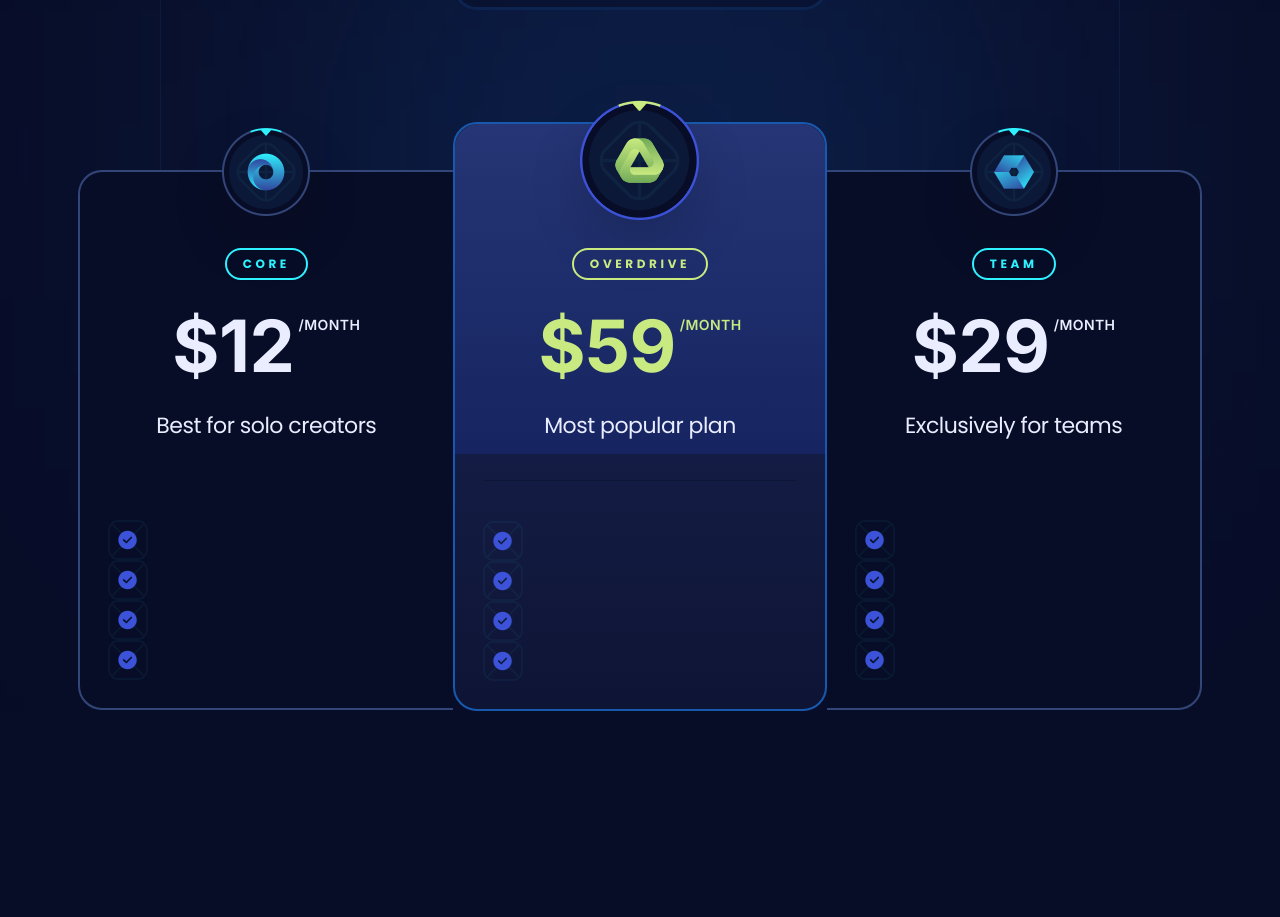
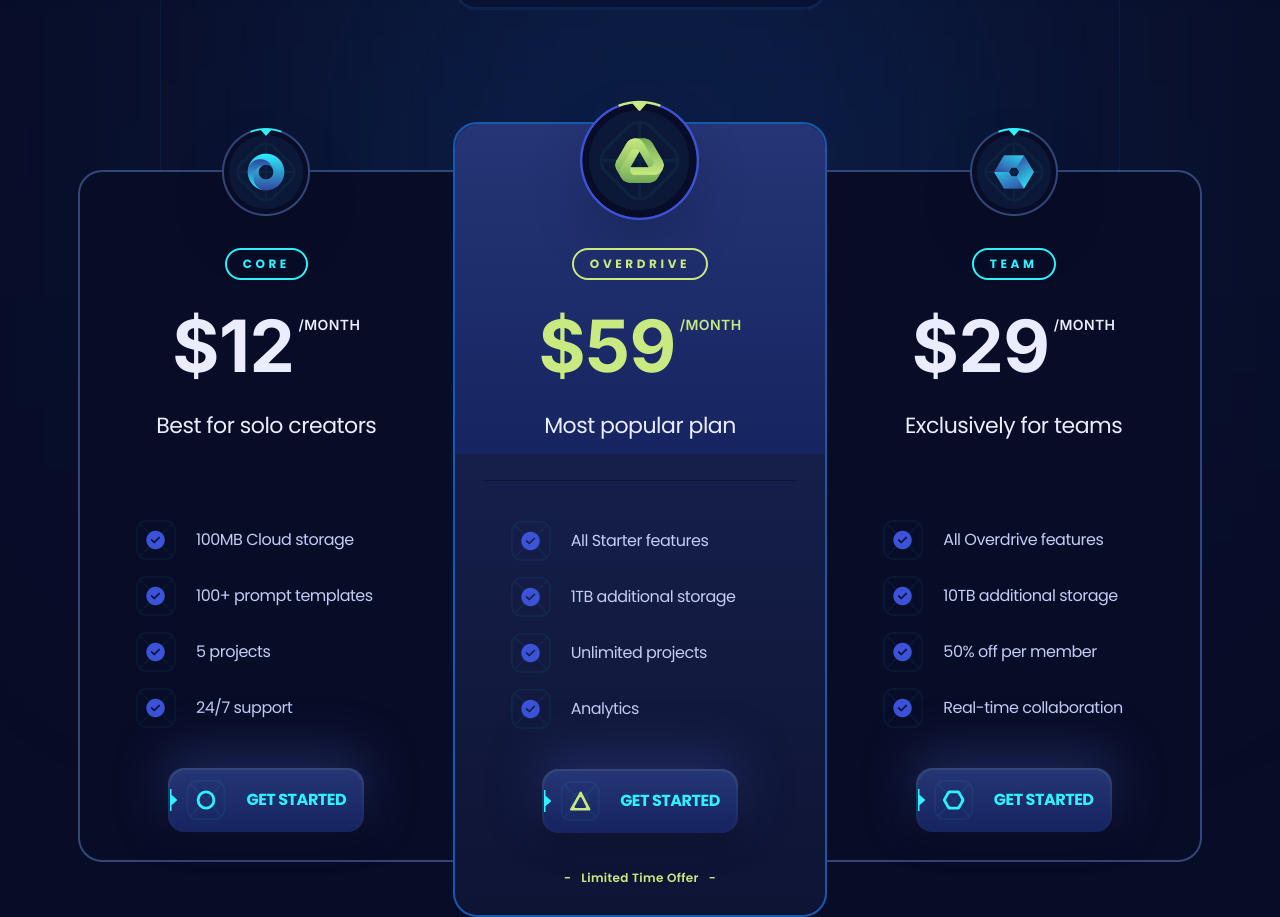
Before and after one commit to Sookyoung-Park/Saas-App-Landing-Page, a React (Vite) app in the folder saas-app-landing-page/: page / in a window 1280 px wide. Shown: the part 2160-3077 px from the top of the page. Before the commit the page ends 2871 px from the top, so only its background shows below. Built offline with nearby package versions, Linux system fonts and the light colour scheme.

Commit message:
pricing section done but need to fix details icon

```diff
--- a/saas-app-landing-page/src/sections/Pricing.jsx
+++ b/saas-app-landing-page/src/sections/Pricing.jsx
@@ -3,6 +3,7 @@ import React, {useState} from 'react'
 import {Element} from 'react-scroll'
 import { plans } from '../constants'
 import CountUp from 'react-countup'
+import Button from '../components/Button'
 
 const Pricing = () => {
   const [monthly, setMonthly]= useState(false)
@@ -46,7 +47,7 @@ const Pricing = () => {
 
                 <div
                 className={clsx('absolute left-0 right-0 z-2 flex items-center justify-center',
-              index === 1 ? "-top-6":"-top6 xl:-top-11")}
+              index === 1 ? "-top-6":"-top-6 xl:-top-11")}
                 >
                   <img
                   src={plan.logo}
@@ -82,17 +83,31 @@ const Pricing = () => {
                       {plan.caption}
                 </div>
 
-                <ul>
-                  {plan.features.map(()=>(
-                    <li>
+                <ul className='mx-auto space-y-4 xl:px-7' >
+                  {plan.features.map((feature)=>(
+                    <li
+                    className='relative flex items-center gap-5'
+                    key={feature}>
                     <img src={"/images/check.png"}
                     alt="check"
                     className='size-10 obejct-contain'
                     />
+                    <p className='flex-1'>{feature}</p>
                     </li>
                   ))}
+                </ul>
+                <div className='mt-10 flex w-full justify-center'>
+                  <Button
+                  icon={plan.icon}>
+                    Get Started
+                  </Button>
+                </div>
 
-                </ul>
+                {index ===1 &&
+                <p
+                className="small-compact mt-9 text-center text-p3 before:content-['-'] before:mx-2.5 after:mx-2.5 after:content-['-']" >
+                  Limited Time Offer
+                </p>}
               </div>
             ))}
           </div>
```
